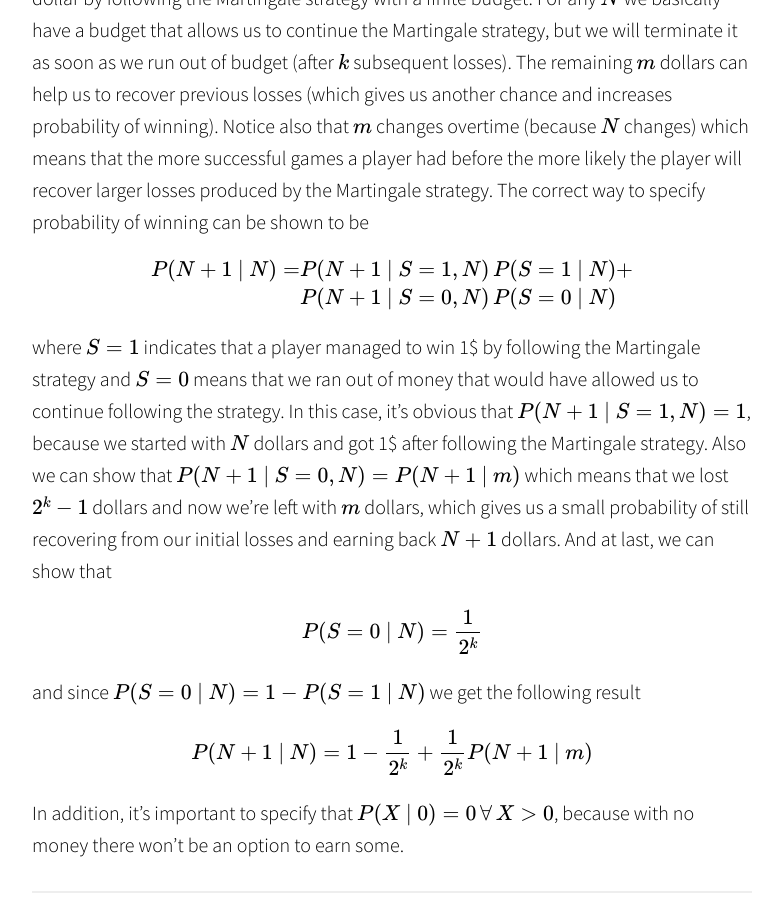
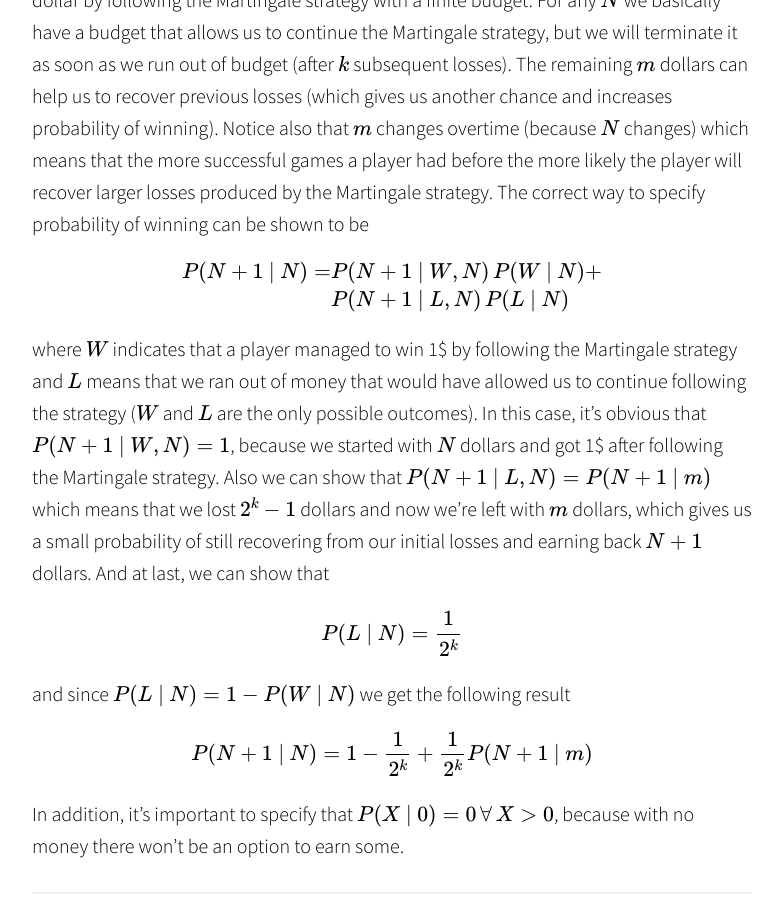
Before and after one commit to itdxer/blog.itdxer.com, a Jekyll site: the page built from _posts/2021-05-24-martingale-betting-strategy-in-fair-casino.md, in a window 1280 px wide and 900 px high, scrolled down 6513 px. Shown: the whole window, without its empty margins (248-1031 px from the left). Built offline with Jekyll 4.4.1, drawn with Linux system fonts in a browser that asks for light colours; nearby versions of some CDN libraries; formulas are drawn with MathJax 3; comment, search, counter and statistics services are not loaded; some of the changed text lies outside the part shown.

Commit message:
modified formulas

```diff
--- a/_posts/2021-05-24-martingale-betting-strategy-in-fair-casino.md
+++ b/_posts/2021-05-24-martingale-betting-strategy-in-fair-casino.md
@@ -252,8 +240,8 @@ probability or win 1 dollar in which case conditional expectation will be
 
 $$
 \begin{align}
-\mathbb{E}[R\text{ | }M] &= \left(1 - \frac{1}{2^M}\right) \cdot (1) \, +
-\frac{1}{2^M} \cdot (-2^M + 1) \\
+\mathbb{E}[R\text{ | }M] &= \left(1 - \frac{1}{2^M}\right) \, + \frac{-2^M +
+1}{2^M} \\
                          &= 0
 \end{align}
 $$
@@ -345,26 +333,26 @@ strategy. The correct way to specify probability of winning can be shown to be
 
 $$
 \begin{align}
-P(N+1\text{ | }N) = &P(N+1\text{ | }S=1,N)\,P(S=1\text{ | }N) + \\
-                    &P(N+1\text{ | }S=0,N)\,P(S=0\text{ | }N)
+P(N+1\text{ | }N) = &P(N+1\text{ | }W,N)\,P(W\text{ | }N) + \\
+                    &P(N+1\text{ | }L,N)\,P(L\text{ | }N)
 \end{align}
 $$
 
-where \\(S=1\\) indicates that a player managed to win 1\$ by following the
-Martingale strategy and \\(S=0\\) means that we ran out of money that would have
-allowed us to continue following the strategy. In this case, it's obvious that
-\\(P(N+1\text{ | }S=1,N)=1\\), because we started with \\(N\\) dollars and got
-1\$ after following the Martingale strategy. Also we can show that
-\\(P(N+1\text{ | }S=0,N) = P(N+1\text{ | }m)\\) which means that we lost
-\\(2^k-1\\) dollars and now we're left with \\(m\\) dollars, which gives us a
-small probability of still recovering from our initial losses and earning back
-\\(N+1\\) dollars. And at last, we can show that
+where \\(W\\) indicates that a player managed to win 1\$ by following the
+Martingale strategy and \\(L\\) means that we ran out of money that would have
+allowed us to continue following the strategy (\\(W\\) and \\(L\\) are the only
+possible outcomes). In this case, it's obvious that \\(P(N+1\text{ | }W,N)=1\\),
+because we started with \\(N\\) dollars and got 1\$ after following the
+Martingale strategy. Also we can show that \\(P(N+1\text{ | }L,N) = P(N+1\text{
+| }m)\\) which means that we lost \\(2^k-1\\) dollars and now we're left with
+\\(m\\) dollars, which gives us a small probability of still recovering from our
+initial losses and earning back \\(N+1\\) dollars. And at last, we can show that
 
 $$
-P(S=0\text{ | }N) = \frac{1}{2^k}
+P(L\text{ | }N) = \frac{1}{2^k}
 $$
 
-and since \\(P(S=0\text{ | }N) = 1 - P(S=1\text{ | }N)\\) we get the following
+and since \\(P(L\text{ | }N) = 1 - P(W\text{ | }N)\\) we get the following
 result
 
 $$
```
Also changed, not shown: other parts of _posts/2021-05-24-martingale-betting-strategy-in-fair-casino.md (+0 -12 lines), 1 other file.
